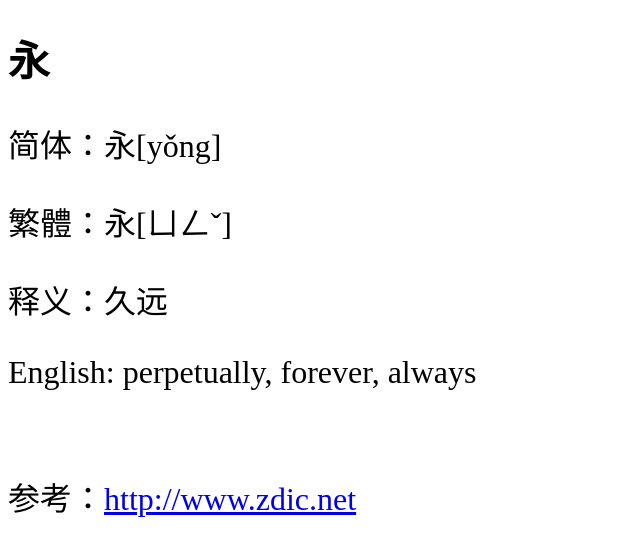
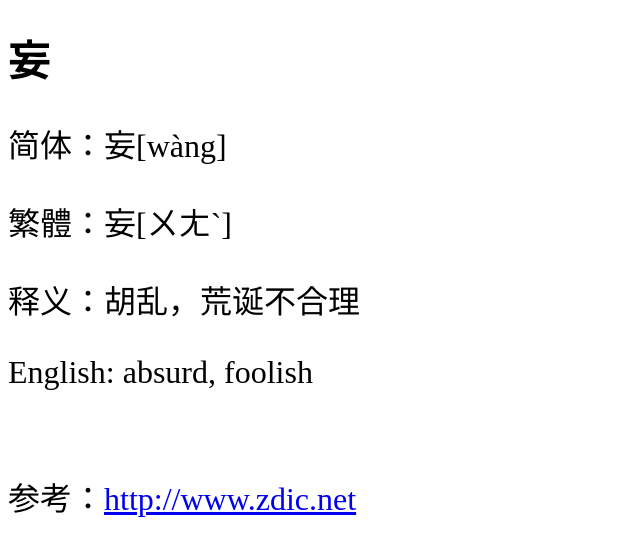
Before and after one commit to shengzhe/livecalligraphy, a Jekyll site: the page built from _posts/2012-08-31-LanTing-269.html, in a window 1280 px wide. Shown: the top 556 px of the page, without its empty margins (0-640 px from the left). Built offline with Jekyll 4.4.1, drawn with Linux system fonts in a browser that asks for light colours; Markdown is read by kramdown in place of the engine named in the settings.

Commit message:
Update 2012-08-31-LanTing-269.html

```diff
--- a/_posts/2012-08-31-LanTing-269.html
+++ b/_posts/2012-08-31-LanTing-269.html
@@ -1,11 +1,11 @@
 ---
 layout: default
-title: 兰亭集序第1个字 (1st character of Lan Ting)
+title: 兰亭集序第269个字 (269th character of Lan Ting)
 ---
-<h1>永</h1>
-<p>简体：永[yǒng]</p>
-<p>繁體：永[ㄩㄥˇ]</p>
-<p>释义：久远</p>
-<p>English: perpetually, forever, always</p>
+<h1>妄</h1>
+<p>简体：妄[wàng]</p>
+<p>繁體：妄[ㄨㄤˋ]</p>
+<p>释义：胡乱，荒诞不合理</p>
+<p>English: absurd, foolish</p>
 <br/>
-<p>参考：<a href="http://www.zdic.net/zd/zi/ZdicE6ZdicB0ZdicB8.htm">http://www.zdic.net</a></p>
+<p>参考：<a href="http://www.zdic.net/z/17/js/5984.htm">http://www.zdic.net</a></p>
```
